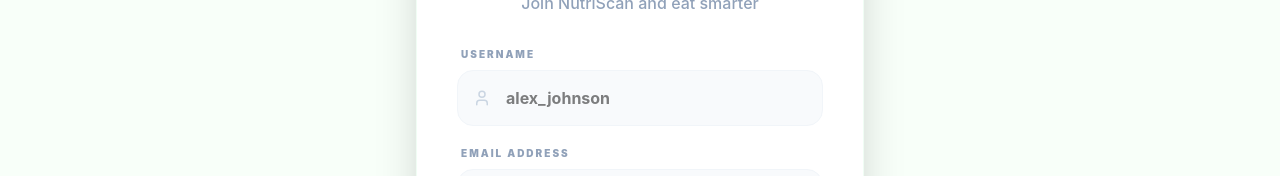
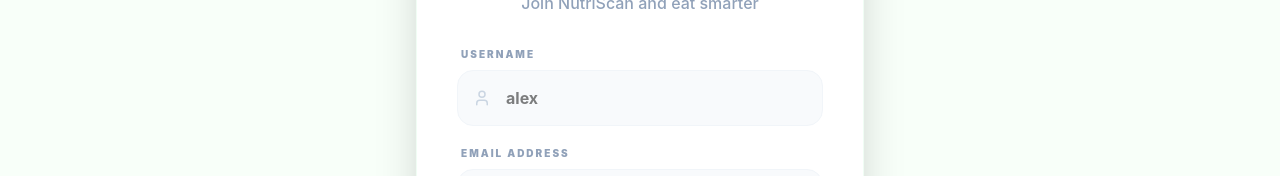
Before and after one commit to YashSawant027/NutriScan, a React (Vite) app in the folder Frontend/: page /register in a window 1280 px wide. Shown: the part 324-500 px from the top of the page. Built offline with nearby package versions, Linux system fonts and the light colour scheme.

Commit message:
frontend changedd

```diff
--- a/Frontend/src/Login.jsx
+++ b/Frontend/src/Login.jsx
@@ -41,7 +41,7 @@
                 <form onSubmit={handleLogin} className='space-y-5'>
                     <div>
                         <label className='block text-xs font-black uppercase tracking-widest text-slate-400 mb-2'>Username</label>
-                        <input type="text" onChange={(e)=>setusername(e.target.value)} className='w-full h-14 bg-slate-50 border border-slate-100 rounded-2xl px-5 focus:border-[#2ecc71] outline-none font-bold transition-all' placeholder='e.g. Kavi'/>
+                        <input type="text" onChange={(e)=>setusername(e.target.value)} className='w-full h-14 bg-slate-50 border border-slate-100 rounded-2xl px-5 focus:border-[#2ecc71] outline-none font-bold transition-all' placeholder='e.g. alex'/>
                         {error.username && <p className="text-red-500 text-[10px] font-bold mt-1 uppercase tracking-tighter">{error.username}</p>}
                     </div>
                     <div>
--- a/Frontend/src/Register.jsx
+++ b/Frontend/src/Register.jsx
@@ -68,7 +68,7 @@
                                 required
                                 onChange={(e) => setUsername(e.target.value)}
                                 className="w-full h-14 bg-slate-50 border border-slate-100 rounded-2xl pl-12 pr-5 focus:border-[#2ecc71] focus:bg-white outline-none font-bold transition-all"
-                                placeholder="alex_johnson"
+                                placeholder="alex"
                             />
                         </div>
                         {error.username && <p className="text-red-500 text-[10px] font-bold mt-1 uppercase tracking-tighter px-1">{error.username}</p>}
```
